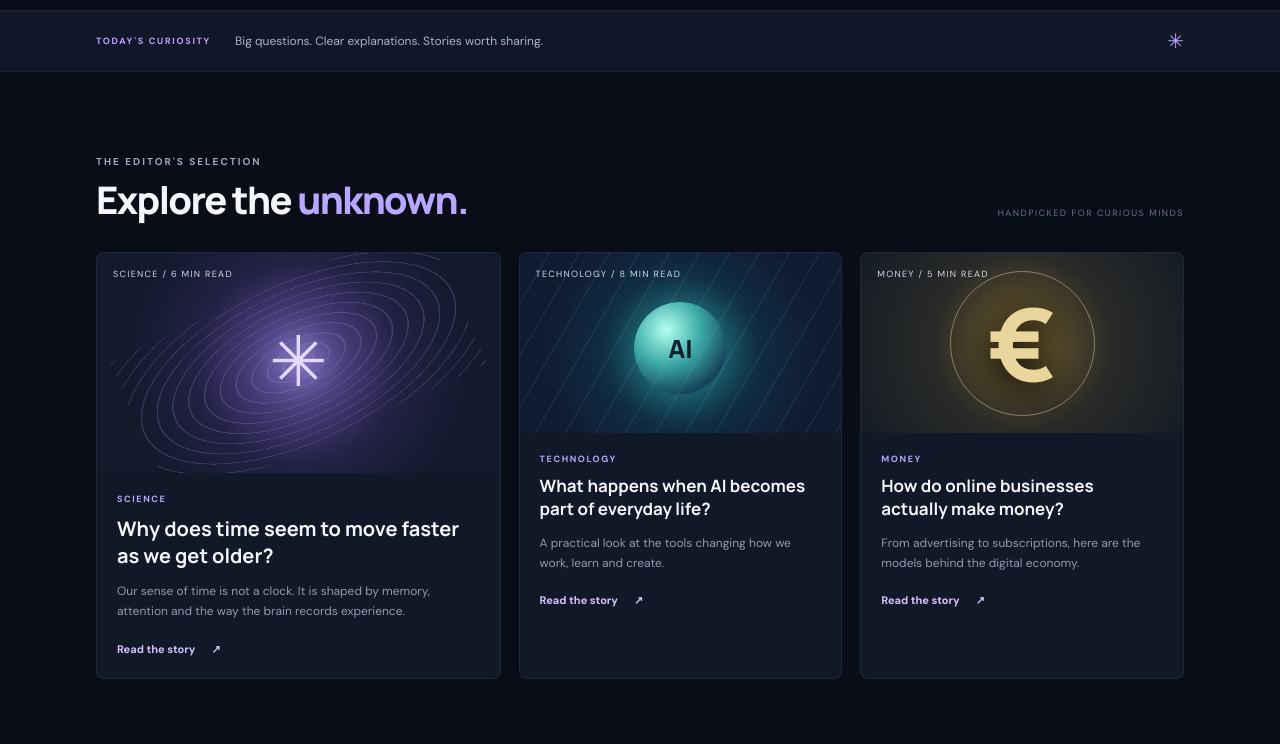
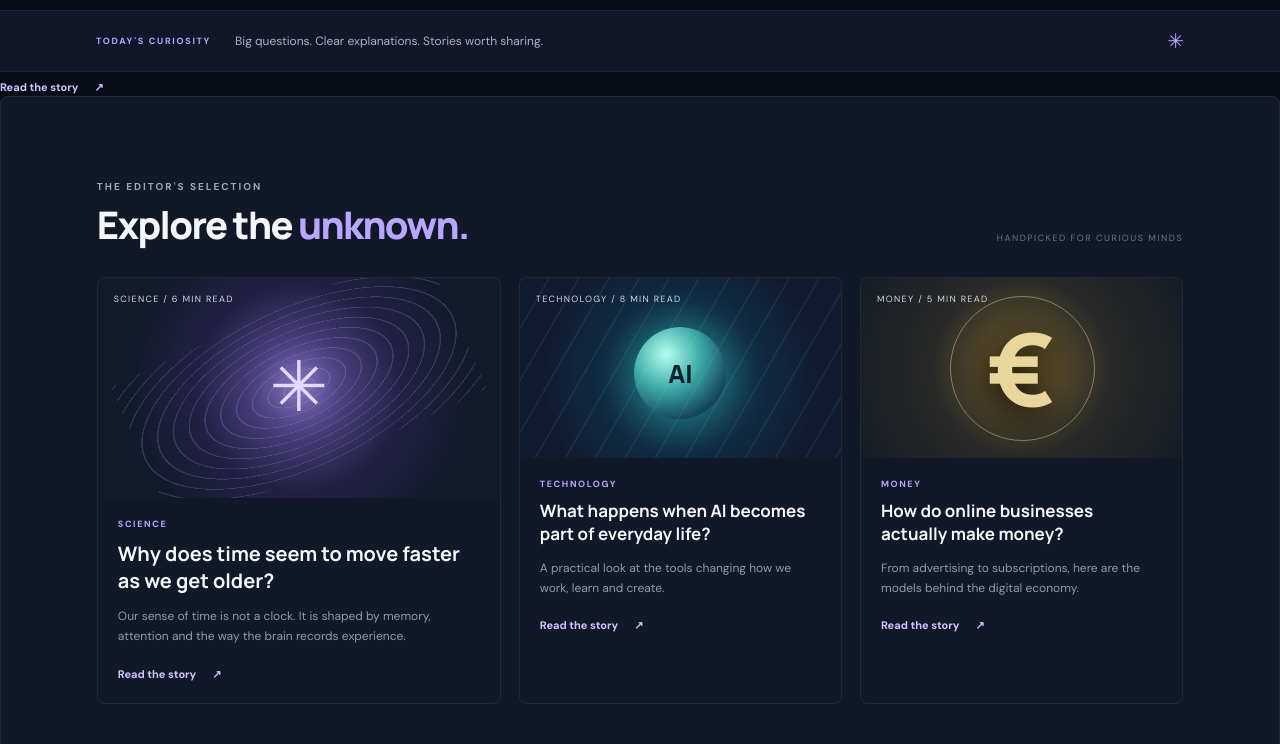
Before and after one commit to saiviszavadskis17-design/curiosphere, a plain HTML site: page index.html in a window 1280 px wide. Shown: the part 616-1360 px from the top of the page. Drawn offline with Linux system fonts and the light colour scheme.

Commit message:
Update index.html

```diff
--- a/index.html
+++ b/index.html
@@ -37,7 +37,10 @@
     </section>
 
     <section class="ticker"><span>TODAY'S CURIOSITY</span><p>Big questions. Clear explanations. Stories worth sharing.</p><span class="ticker-star">✳</span></section>
-
+<a href="articles/time-and-age.html" class="read-link">Read the story <span>↗</span></a>
+</div>
+</article>
+<article class="feature-card" data-category="technology">
     <section class="section" id="latest">
       <div class="section-head"><div><div class="eyebrow">THE EDITOR'S SELECTION</div><h2>Explore the <em>unknown.</em></h2></div><span class="muted">HANDPICKED FOR CURIOUS MINDS</span></div>
       <div class="feature-grid">
```
